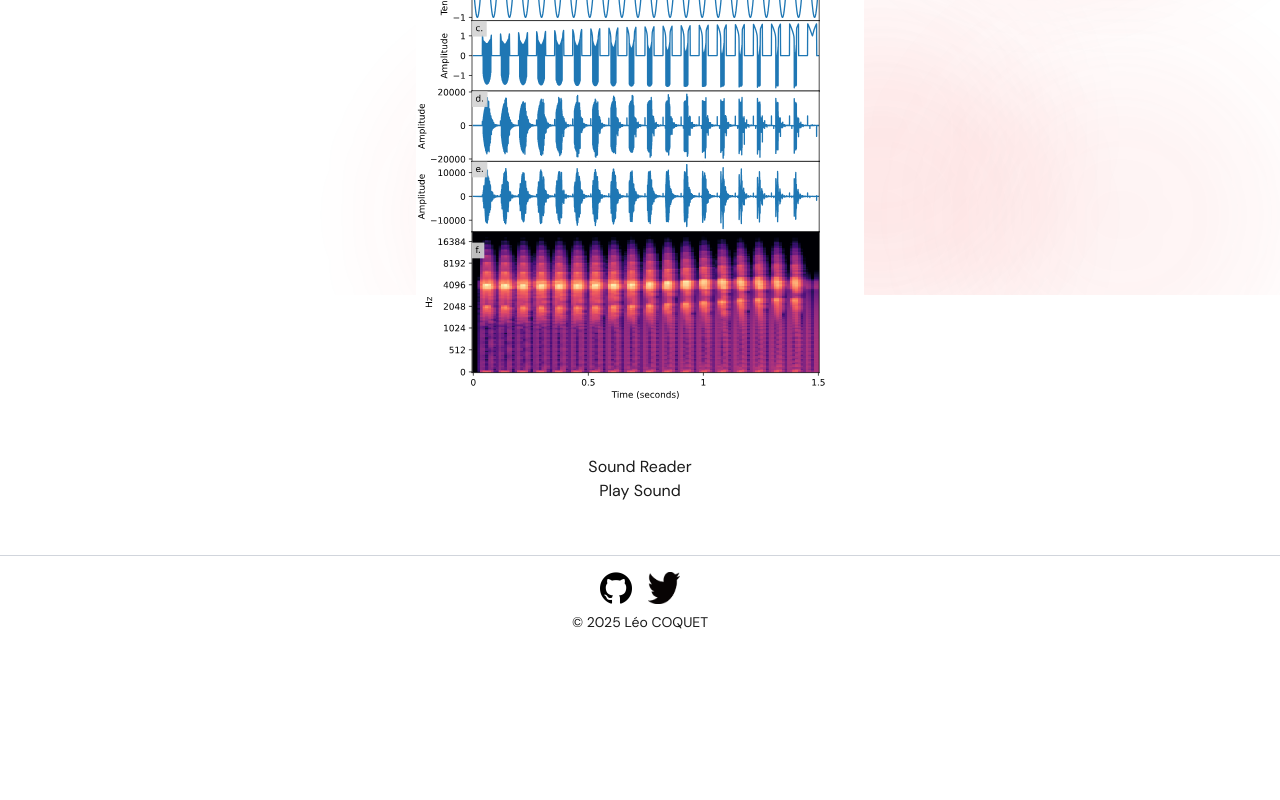
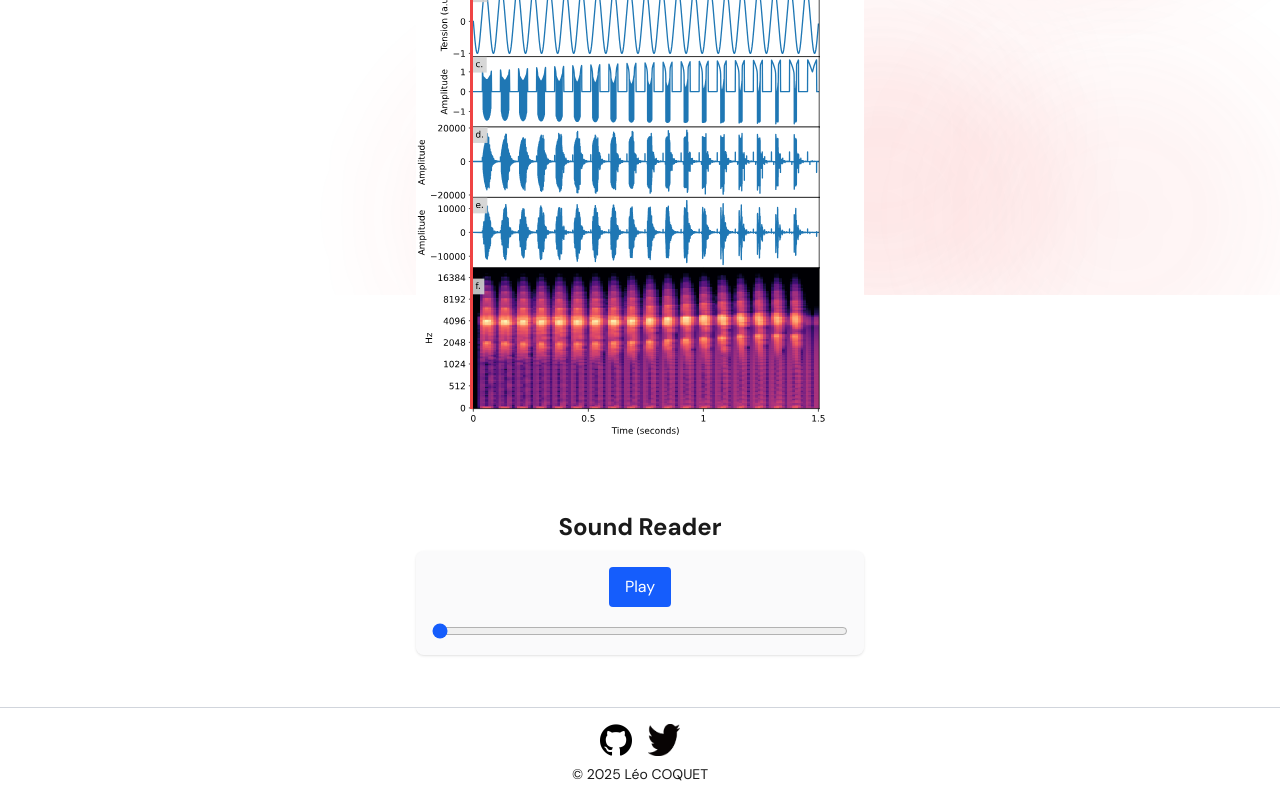
Before and after one commit to LCoquet/personal_website, a Next.js app: page /thesis/ICDL-2025-SMILES in a window 1280 px wide. Shown: the part 505-1305 px from the top of the page. Before the commit the page ends 1153 px from the top, so only its background shows below. Built offline with nearby package versions, Linux system fonts and the light colour scheme.

Commit message:
Updated sound player and made a line follow the sound on the image above.

```diff
--- a/app/thesis/ICDL-2025-SMILES/page.tsx
+++ b/app/thesis/ICDL-2025-SMILES/page.tsx
@@ -1,22 +1,90 @@
 'use client';
 
-import { useRef } from 'react';
+import { useRef, useState } from 'react';
 
 export default function Page() {
     const audioRef = useRef<HTMLAudioElement>(null);
+    const [isPlaying, setIsPlaying] = useState(false);
+    const [progress, setProgress] = useState(0);
 
-    const handlePlay = () => {
-        audioRef.current?.play();
+    const handlePlayPause = () => {
+        if (!audioRef.current) return;
+        if (isPlaying) {
+            audioRef.current.pause();
+        } else {
+            audioRef.current.play();
+        }
+    };
+
+    const handleTimeUpdate = () => {
+        if (!audioRef.current) return;
+        const current = audioRef.current.currentTime;
+        const duration = audioRef.current.duration || 1;
+        setProgress((current / duration) * 100);
+    };
+
+    const handleAudioEnded = () => {
+        setIsPlaying(false);
+        setProgress(0);
+    };
+
+    const handleSeek = (e: React.ChangeEvent<HTMLInputElement>) => {
+        if (!audioRef.current) return;
+        const duration = audioRef.current.duration || 1;
+        const seekTime = (parseFloat(e.target.value) / 100) * duration;
+        audioRef.current.currentTime = seekTime;
     };
 
     return (
         <div>
-            <h2>SVG Image</h2>
-            <img src="/ICDL-2025/sound_generation_process.svg" alt="Sound generation process, step by step" className='mx-auto my-3 h-[80vh]'/>
+            <h2 className='text-5xl font-bold mb-6'>ICDL 2025 - SMILES Workshop</h2>
+            <div className="relative mx-auto my-3 h-[80vh] w-fit">
+                <img
+                    src="/ICDL-2025/sound_generation_process.svg"
+                    alt="Sound generation process, step by step"
+                    className="h-[80vh] mx-auto"
+                />
+                {/* Scrolling line overlay */}
+                <div
+                    className="absolute"
+                    style={{
+                        left: `${12 + (progress * 0.78)}%`,
+                        top: '12%',
+                        height: '77%',
+                        width: '3px',
+                        background: 'rgba(239, 68, 68)', // same as background
+                        transition: isPlaying ? 'left 0.001s linear' : undefined,
+                        pointerEvents: 'none',
+                    }}
+                />
+            </div>
 
-            <h2>Sound Reader</h2>
-            <audio ref={audioRef} src="/ICDL-2025/generated_sound.wav" preload="auto" />
-            <button onClick={handlePlay}>Play Sound</button>
+            <div className="mt-8 mb-2 text-2xl font-semibold">Sound Reader</div>
+            <div className="w-full max-w-md mx-auto bg-gray-200/20 rounded-lg p-4 shadow flex flex-col items-center">
+                <audio
+                    ref={audioRef}
+                    src="/ICDL-2025/generated_sound.wav"
+                    preload="auto"
+                    onPlay={() => setIsPlaying(true)}
+                    onPause={() => setIsPlaying(false)}
+                    onTimeUpdate={handleTimeUpdate}
+                    onEnded={handleAudioEnded}
+                />
+                <button
+                    onClick={handlePlayPause}
+                    className="mb-4 px-4 py-2 bg-blue-600 text-white rounded hover:bg-blue-700 transition"
+                >
+                    {isPlaying ? 'Pause' : 'Play'}
+                </button>
+                <input
+                    type="range"
+                    min={0}
+                    max={100}
+                    value={progress}
+                    onChange={handleSeek}
+                    className="w-full accent-blue-600"
+                />
+            </div>
         </div>
     );
 }
```
